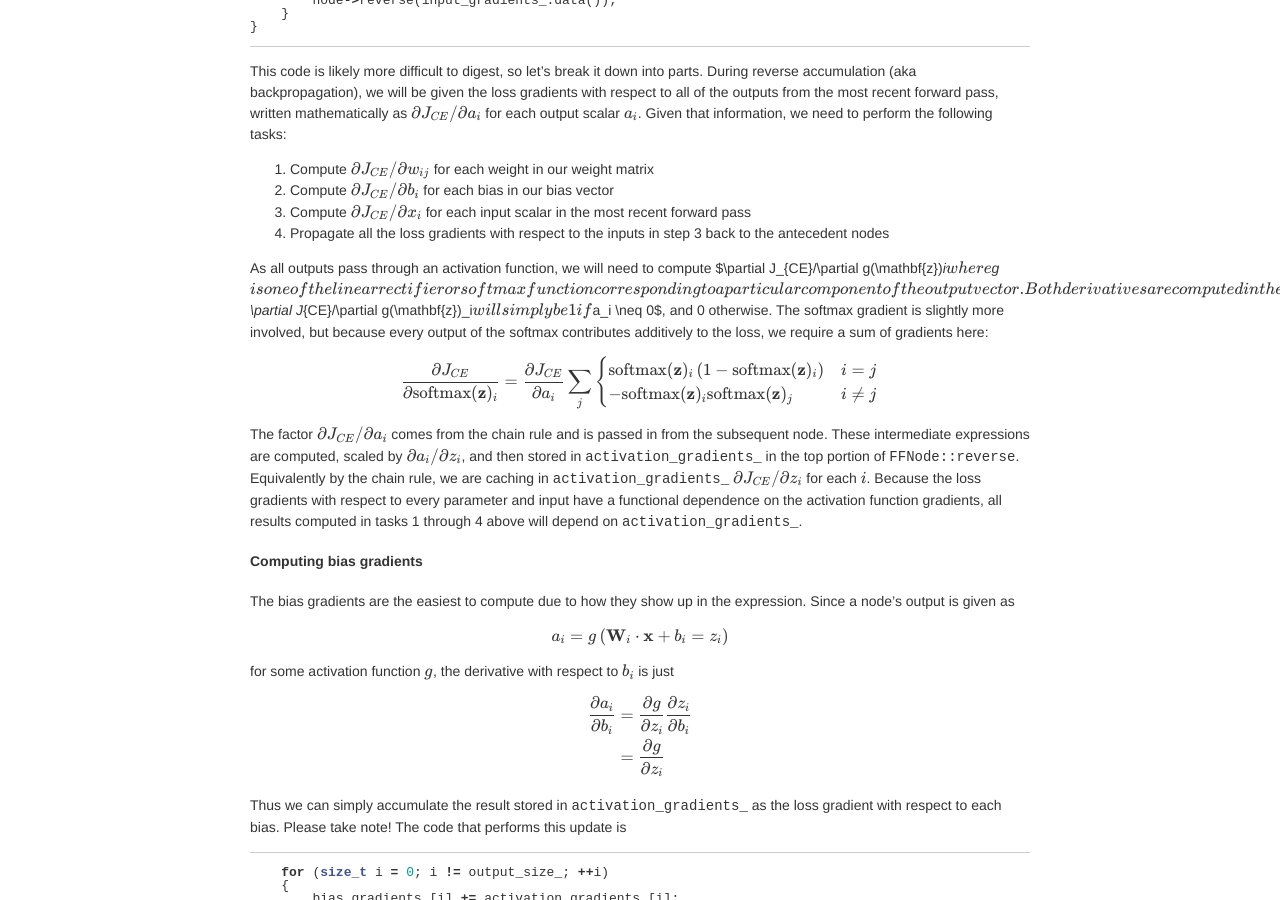
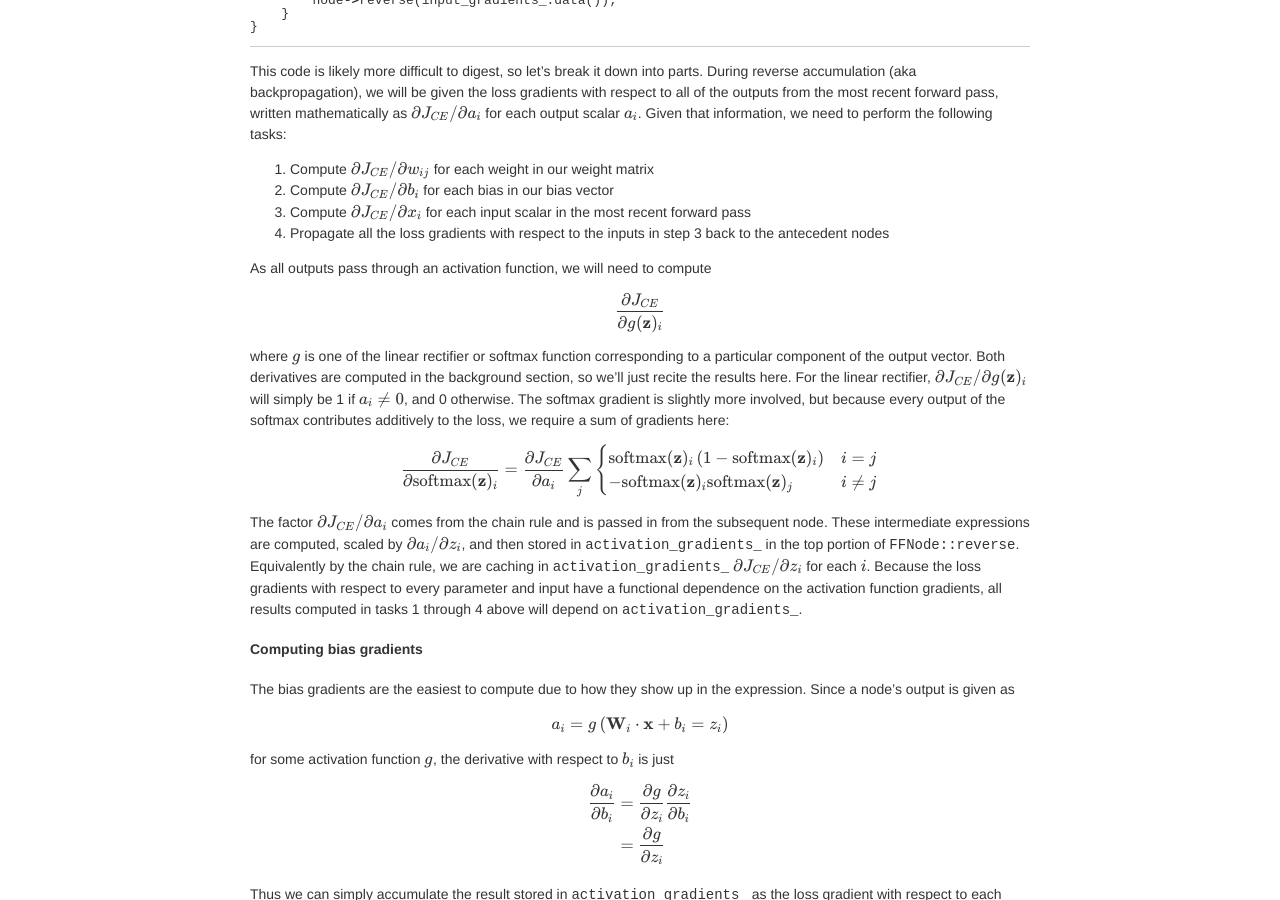
Before and after one commit to jeremyong/jeremyong.github.com, a Jekyll site: the page built from _posts/2020-10-23-cpp-neural-network-in-a-weekend.markdown, in a window 1280 px wide and 900 px high, scrolled down 19965 px. Built offline with Jekyll 4.4.1, drawn with Linux system fonts in a browser that asks for light colours; nearby versions of some CDN libraries.

Commit message:
Rendering error

```diff
--- a/_posts/2020-10-23-cpp-neural-network-in-a-weekend.markdown
+++ b/_posts/2020-10-23-cpp-neural-network-in-a-weekend.markdown
@@ -1188,7 +1188,11 @@ Given that information, we need to perform the following tasks:
 4. Propagate all the loss gradients with respect to the inputs in step 3 back to the antecedent nodes
 
 As all outputs pass through an activation function, we will need
-to compute $\partial J_{CE}/\partial g(\mathbf{z})_i$ where $g$ is one of the linear rectifier or softmax function
+to compute
+
+$$\frac{\partial J_{CE}}{\partial g(\mathbf{z})_i}$$
+
+where $g$ is one of the linear rectifier or softmax function
 corresponding to a particular component of the output vector.
 Both derivatives are computed in the background section, so we'll just recite the results here.
 For the linear rectifier, $\partial J_{CE}/\partial g(\mathbf{z})_i$ will simply be 1 if $a_i \neq 0$,
```
